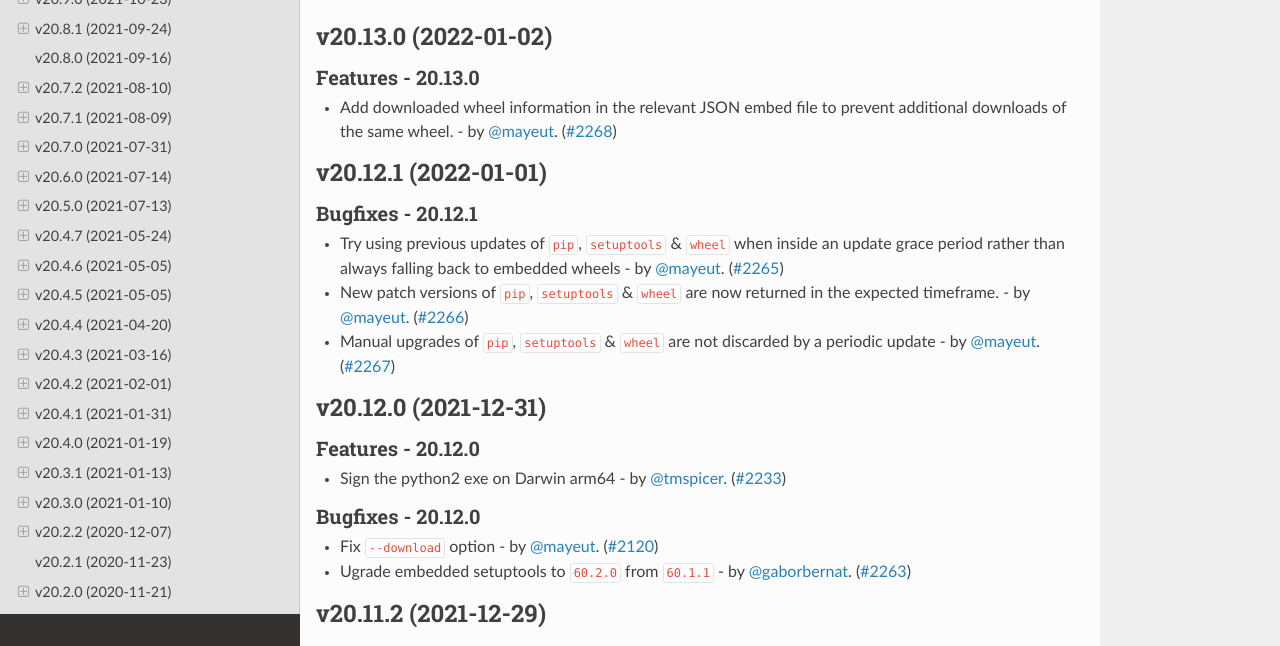
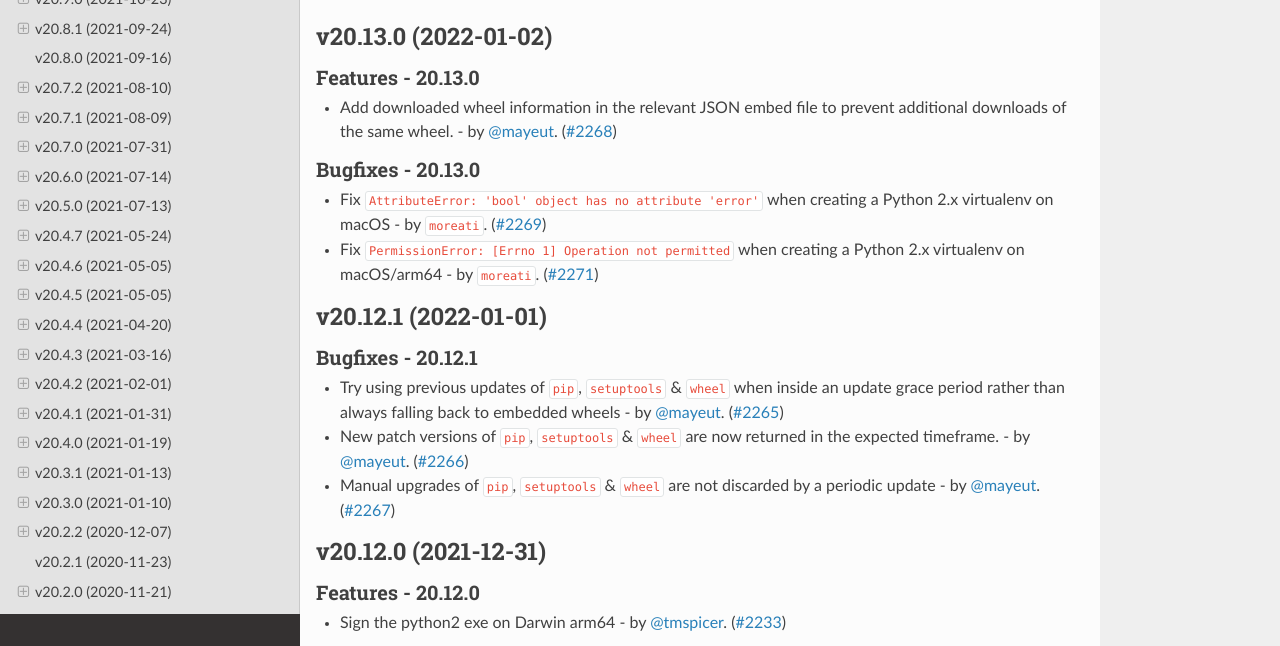
Before and after one commit to pypa/virtualenv, a Sphinx documentation site: the page built from docs/changelog.rst, in a window 1280 px wide and 900 px high, cut to the strip 254-900 px from the top of the window. Built offline with Sphinx 7.4.7 and the Read the Docs theme 2.0.0, drawn with Linux system fonts in a browser that asks for light colours; pages that are not in the unit, such as notebooks, are missing from menus; the version number could not be read and is left out.

Commit message:
Fix changelog
Signed-off-by: Bernát Gábor <gaborjbernat@gmail.com>

```diff
--- a/docs/changelog.rst
+++ b/docs/changelog.rst
@@ -12,6 +12,13 @@ Features - 20.13.0
 ~~~~~~~~~~~~~~~~~~
 - Add downloaded wheel information in the relevant JSON embed file to
   prevent additional downloads of the same wheel. - by :user:`mayeut`. (`#2268 <https://github.com/pypa/virtualenv/issues/2268>`_)
+
+Bugfixes - 20.13.0
+~~~~~~~~~~~~~~~~~~
+- Fix ``AttributeError: 'bool' object has no attribute 'error'`` when creating a
+  Python 2.x virtualenv on macOS - by ``moreati``. (`#2269 <https://github.com/pypa/virtualenv/issues/2269>`_)
+- Fix ``PermissionError: [Errno 1] Operation not permitted`` when creating a
+  Python 2.x virtualenv on macOS/arm64 - by ``moreati``. (`#2271 <https://github.com/pypa/virtualenv/issues/2271>`_)
 
 
 v20.12.1 (2022-01-01)
--- a/docs/changelog/bugfix.2269.rst
+++ /dev/null
@@ -1,2 +0,0 @@
-Fix ``AttributeError: 'bool' object has no attribute 'error'`` when creating a
-Python 2.x virtualenv on macOS - by ``moreati``
--- a/docs/changelog/bugfix.2271.rst
+++ /dev/null
@@ -1,2 +0,0 @@
-Fix ``PermissionError: [Errno 1] Operation not permitted`` when creating a
-Python 2.x virtualenv on macOS/arm64 - by ``moreati``
```
